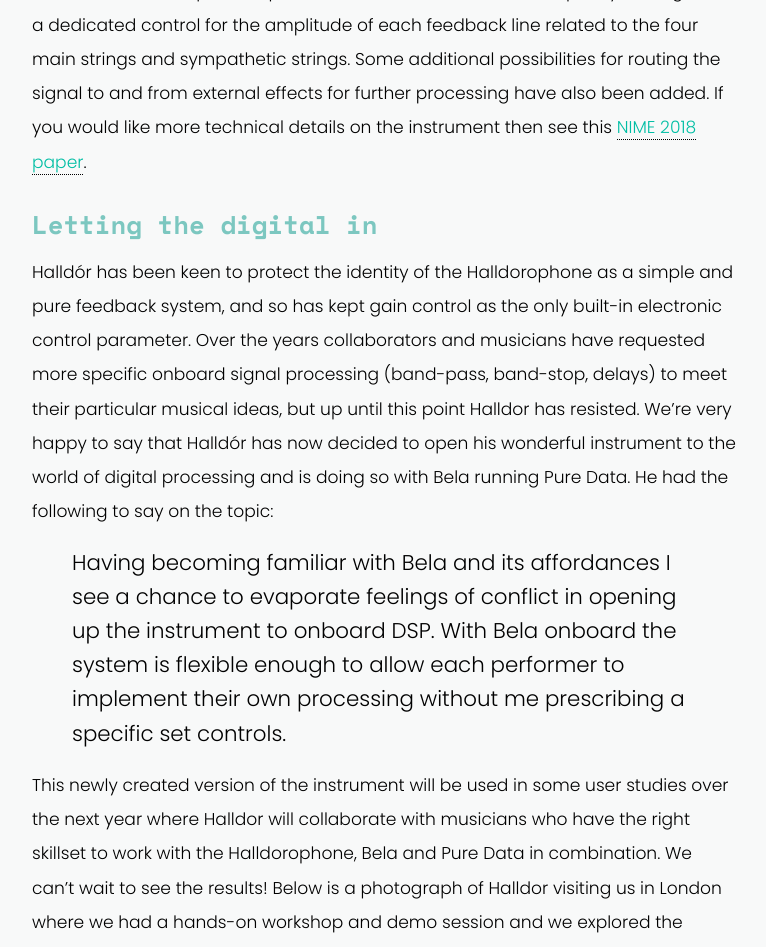
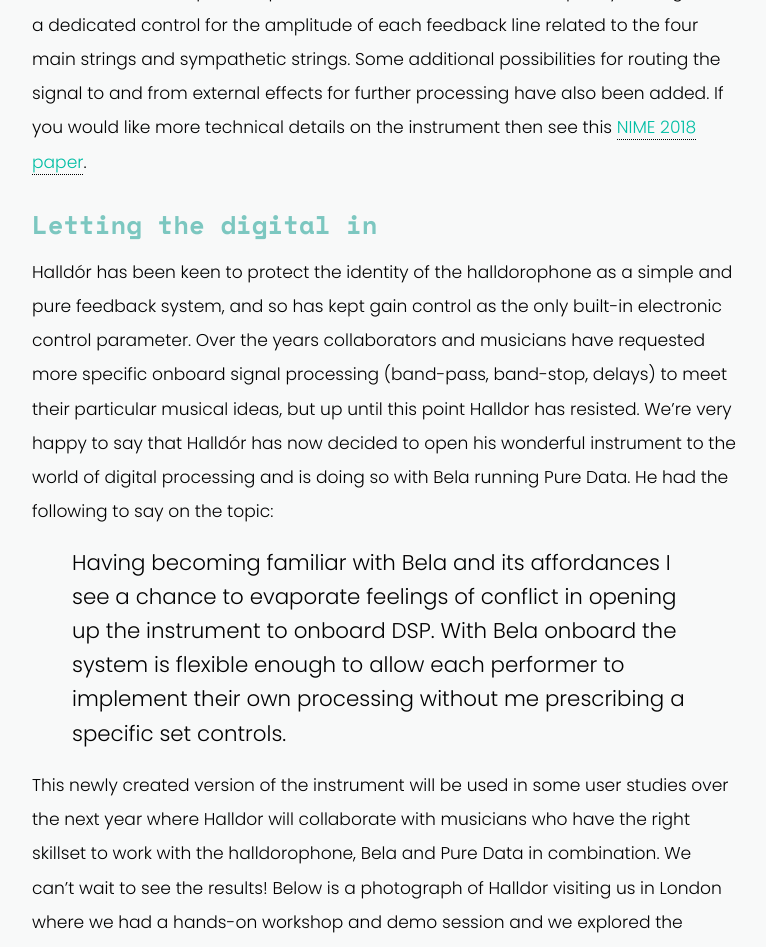
Before and after one commit to BelaPlatform/bela_newBlog, a Jekyll site: the page built from docs/_posts/2019-03-14-halldorophone-feedback-and-bela.markdown, in a window 1280 px wide and 1400 px high, scrolled down 3092 px. Shown: the top 947 px of the window, without its empty margins (256-1022 px from the left). Built offline with Jekyll 4.4.1, drawn with Linux system fonts in a browser that asks for light colours; nearby versions of some CDN libraries; some of the changed text lies outside the part shown.

Commit message:
Capitalisation

```diff
--- a/docs/_posts/2019-03-14-halldorophone-feedback-and-bela.markdown
+++ b/docs/_posts/2019-03-14-halldorophone-feedback-and-bela.markdown
@@ -11,14 +11,14 @@ image: halldor/HighResHorizontal.jpeg
 author: bela
 ---
 
-The Halldorophone is slowly becoming a household name in experimental music circles, featuring on numerous major scores and releases. In the latest revision of the instrument its creator Halldór Úlfarsson has decided to put a Bela inside!
+The halldorophone is slowly becoming a household name in experimental music circles, featuring on numerous major scores and releases. In the latest revision of the instrument its creator Halldór Úlfarsson has decided to put a Bela inside!
 
 {% include single-image.html fileName="halldor/Square.jpg" %}
 
 
 # Halldorophone
 
-The Halldorophone was first created in around 2005 as an exploration of feedback and how it acts on the resonant body of a string instrument. Since then its creator Halldór Úlfarsson has iterated through various designs, exploring the ergonomics and control-features which are most appropriate for such an instrument.
+The halldorophone was first created in around 2005 as an exploration of feedback and how it acts on the resonant body of a string instrument. Since then its creator Halldór Úlfarsson has iterated through various designs, exploring the ergonomics and control-features which are most appropriate for such an instrument.
 
 {% include single-image.html fileName="halldor/side-view.jpg" %}
 
@@ -36,12 +36,12 @@ Some additional possibilities for routing the signal to and from external effect
 
 ## Letting the digital in
 
-Halldór has been keen to protect the identity of the Halldorophone as a simple and pure feedback system, and so has kept gain control as the only built-in electronic control parameter.
+Halldór has been keen to protect the identity of the halldorophone as a simple and pure feedback system, and so has kept gain control as the only built-in electronic control parameter.
 Over the years collaborators and musicians have requested more specific onboard signal processing (band-pass, band-stop, delays) to meet their particular musical ideas, but up until this point Halldor has resisted. We're very happy to say that Halldór has now decided to open his wonderful instrument to the world of digital processing and is doing so with Bela running Pure Data. He had the following to say on the topic:
 
 > Having becoming familiar with Bela and its affordances I see a chance to evaporate feelings of conflict in opening up the instrument to onboard DSP. With Bela onboard the system is flexible enough to allow each performer to implement their own processing without me prescribing a specific set controls.
 
-This newly created version of the instrument will be used in some user studies over the next year where Halldor will collaborate with musicians who have the right skillset to work with the Halldorophone, Bela and Pure Data in combination. We can't wait to see the results! Below is a photograph of Halldor visiting us in London where we had a hands-on workshop and demo session and we explored the integration of Bela into the instrument.
+This newly created version of the instrument will be used in some user studies over the next year where Halldor will collaborate with musicians who have the right skillset to work with the halldorophone, Bela and Pure Data in combination. We can't wait to see the results! Below is a photograph of Halldor visiting us in London where we had a hands-on workshop and demo session and we explored the integration of Bela into the instrument.
 
 {% include single-image.html fileName="halldor/halldoro-hack.jpg" %}
 
@@ -49,8 +49,8 @@ This newly created version of the instrument will be used in some user studies o
 
 ## Halldorophone in action
 
-You can find out more about the Halldorophone and Halldór's work in general at [www.halldorophone.info](www.halldorophone.info). Below there is a video of [Hildur Guðnadóttir](https://www.hildurness.com/) playing the Halldorophone in a beautiful performance. Hildur has played with Múm, Pan Sonic and Sunn O))) and has been a spirited supporter and advocate of the instrument over the last years using it regularly in her live shows and recordings.
+You can find out more about the halldorophone and Halldór's work in general at [www.halldorophone.info](www.halldorophone.info). Below there is a video of [Hildur Guðnadóttir](https://www.hildurness.com/) playing the halldorophone in a beautiful performance. Hildur has played with Múm, Pan Sonic and Sunn O))) and has been a spirited supporter and advocate of the instrument over the last years using it regularly in her live shows and recordings.
 
 {% include youtube.html youtube="uo4Jq-_tysc" %}
 
-To hear more of the Halldorophone being played by Hildur have a listen to the sound track to the TV series Trapped, or the films Sciario and Arrival where the unique tone and character of the instrument has led to some very special music. Thank you Halldór!
+To hear more of the halldorophone being played by Hildur have a listen to the sound track to the TV series Trapped, or the films Sciario and Arrival where the unique tone and character of the instrument has led to some very special music. Thank you Halldór!
```
